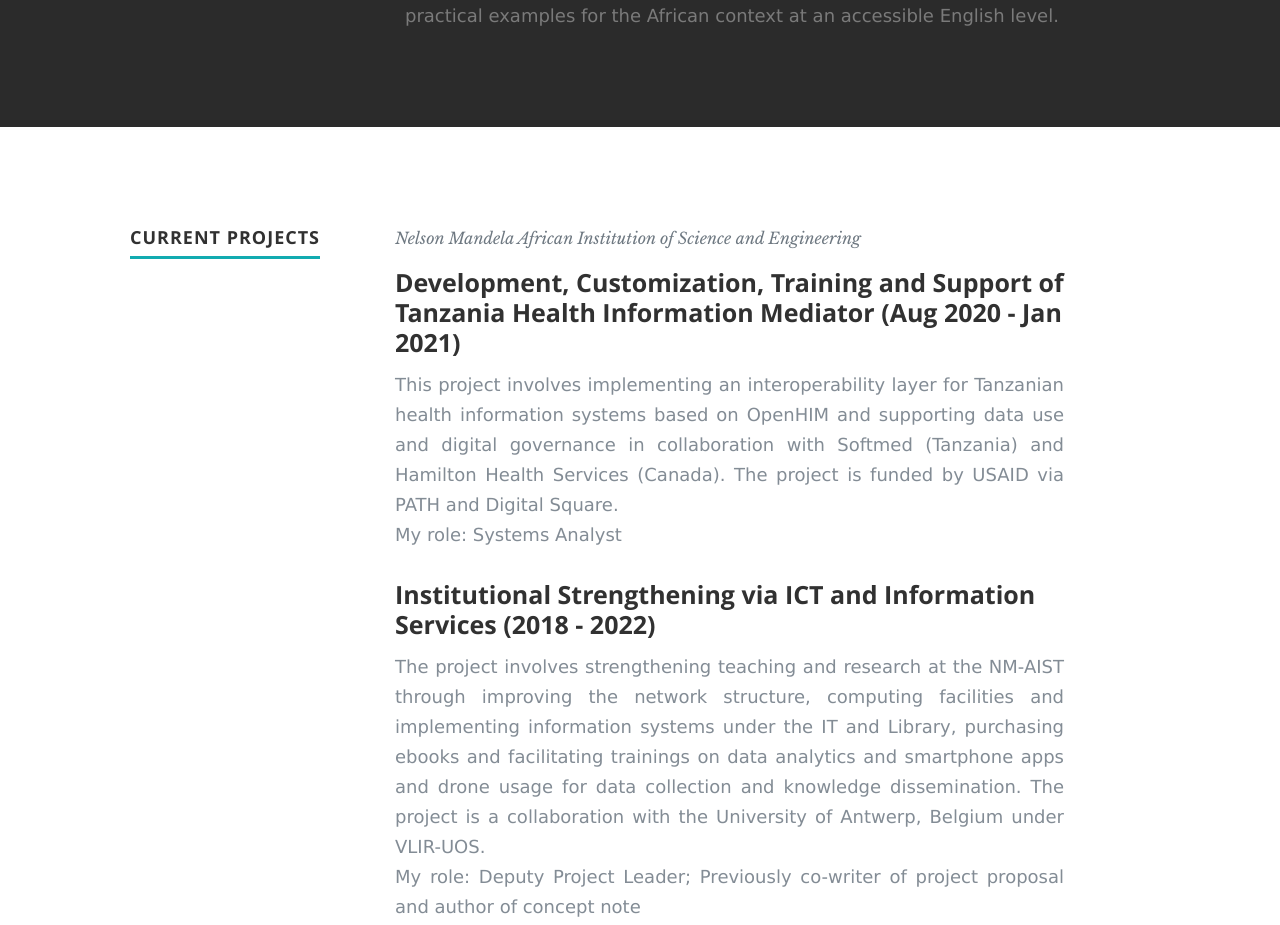
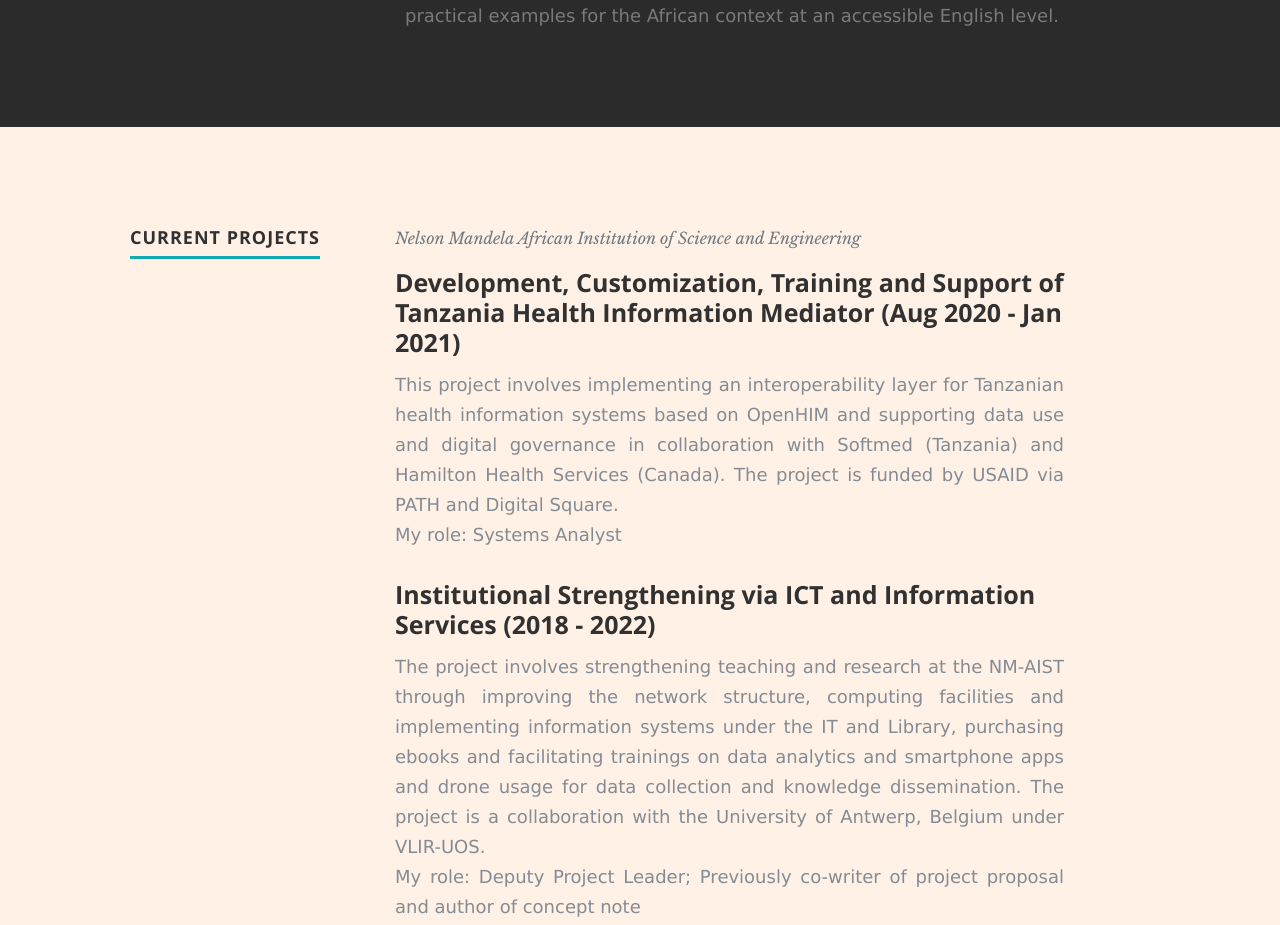
Before and after one commit to eluhanga/eluhanga, a plain HTML site: page index.html in a window 1280 px wide. Shown: the part 7720-8645 px from the top of the page. Drawn offline with nearby package versions, Linux system fonts and the light colour scheme; files whose address does not match are found by name.

Commit message:
Update layout.css

```diff
--- a/css/layout.css
+++ b/css/layout.css
@@ -267,7 +267,7 @@
 /* ------------------------------------------------------------------ */
 
 .light {
-   background: #fff;
+   background:  #fff1e5;
    padding-top: 90px;
    padding-bottom: 72px;
    overflow: hidden;
```
